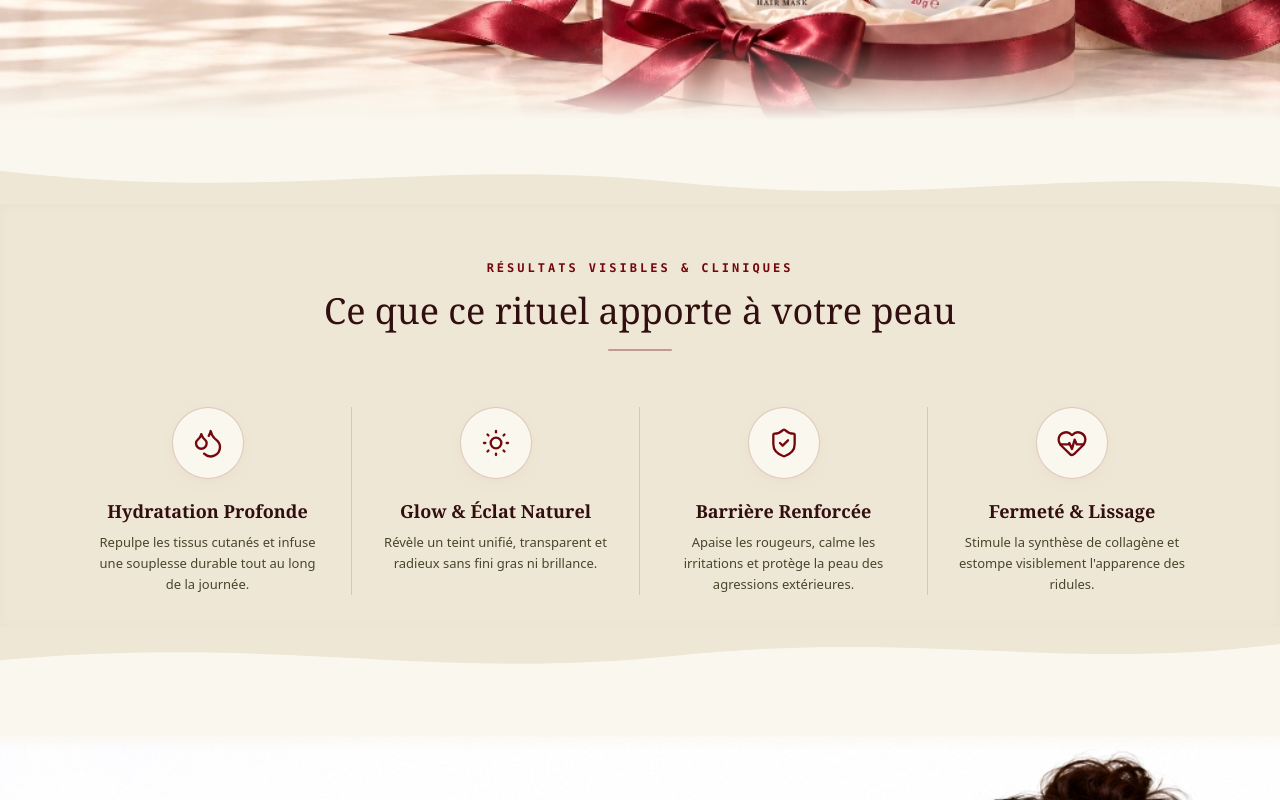
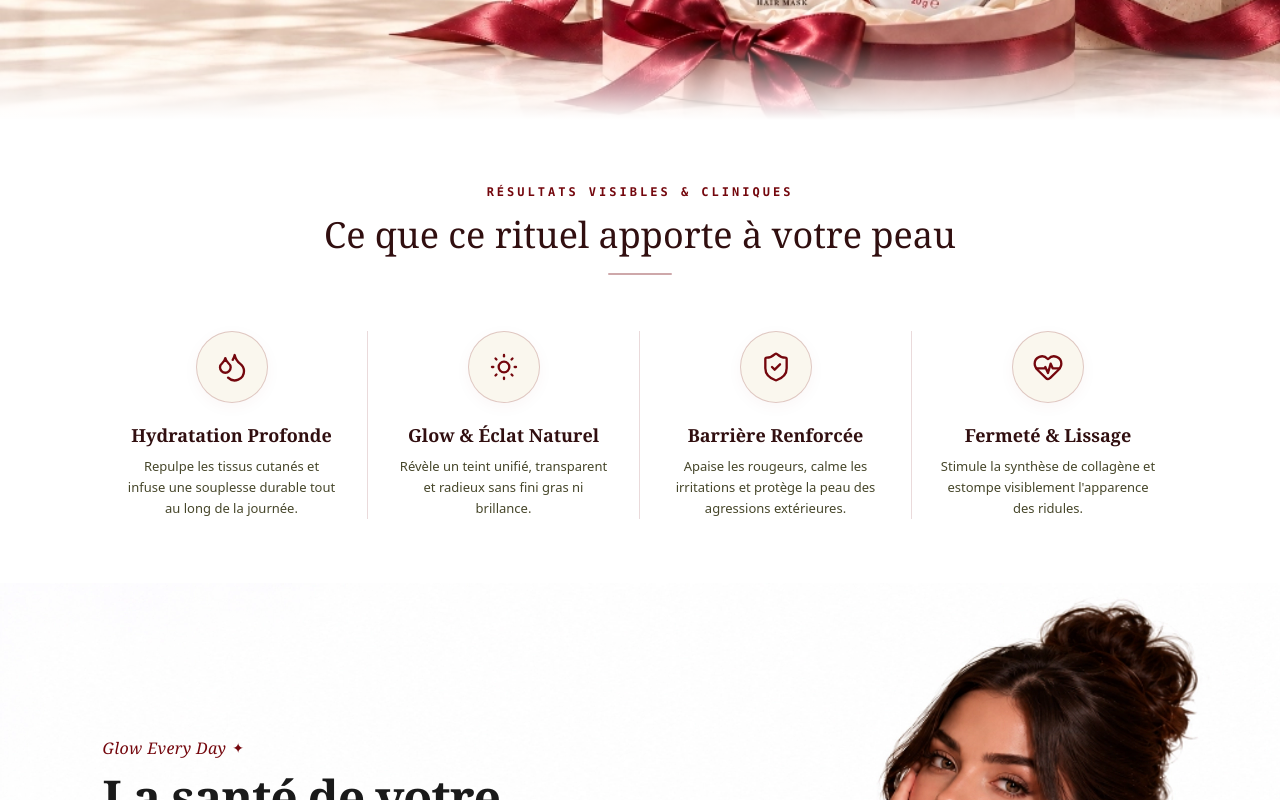
Before and after one commit to belmlikikram7-dev/les-packs, a Next.js app in the folder landing-page-2/: page / in a window 1280 px wide. Shown: the part 580-1380 px from the top of the page. Built offline with nearby package versions, Linux system fonts and the light colour scheme.

Commit message:
style: make middle sections clean white and remove waves to eliminate background seams with model photo

```diff
--- a/landing-page-2/components/Hero.tsx
+++ b/landing-page-2/components/Hero.tsx
@@ -29,8 +29,8 @@ export default function Hero() {
           sizes="100vw"
           className="object-cover object-[right_top]"
         />
-        {/* Soft light/cream bottom fade so the photo edge dissolves naturally into the background */}
-        <div className="absolute inset-x-0 bottom-0 h-14 sm:h-20 bg-gradient-to-b from-transparent via-[#FAF7EE]/40 to-[#FAF7EE] pointer-events-none" />
+        {/* Soft light/white bottom fade so the photo edge dissolves naturally into the white section */}
+        <div className="absolute inset-x-0 bottom-0 h-14 sm:h-20 bg-gradient-to-b from-transparent via-white/50 to-white pointer-events-none" />
       </div>
 
       {/* Main Container - Left-Aligned Headline, Gift Card & CTA Button (Lifted slightly up) */}
@@ -60,8 +60,8 @@ export default function Hero() {
               priority
               className="w-full h-auto object-cover"
             />
-            {/* Soft light/cream bottom fade on mobile image */}
-            <div className="absolute inset-x-0 bottom-0 h-10 bg-gradient-to-b from-transparent via-[#FAF7EE]/40 to-[#FAF7EE] pointer-events-none" />
+            {/* Soft light/white bottom fade on mobile image */}
+            <div className="absolute inset-x-0 bottom-0 h-10 bg-gradient-to-b from-transparent via-white/50 to-white pointer-events-none" />
           </div>
 
 
--- a/landing-page-2/components/PackIntro.tsx
+++ b/landing-page-2/components/PackIntro.tsx
@@ -28,30 +28,10 @@ export default function PackIntro() {
   ];
 
   return (
-    <section id="pack" className="relative pt-6 pb-2 lg:pt-8 lg:pb-2 bg-[#FAF7EE] text-[#310F10] overflow-hidden">
+    <section id="pack" className="relative py-12 lg:py-16 bg-white text-[#310F10] overflow-hidden">
+      <div className="max-w-6xl mx-auto px-4 sm:px-6 lg:px-8">
 
-
-      {/* Top Transition Wave */}
-      <div className="w-full overflow-hidden leading-none -mb-1">
-        <svg
-          viewBox="0 0 1440 120"
-          fill="none"
-          xmlns="http://www.w3.org/2000/svg"
-          className="w-full h-8 sm:h-12 lg:h-14 text-[#EFE7D5] preserve-3d"
-          preserveAspectRatio="none"
-        >
-          <path
-            d="M0,40 C320,110 480,10 760,65 C1040,120 1200,30 1440,75 L1440,120 L0,120 Z"
-            fill="currentColor"
-          />
-        </svg>
-      </div>
-
-      {/* Main Organic Wavy Beige Ribbon Container */}
-      <div className="bg-[#EFE7D5] pt-10 pb-6 sm:pt-14 sm:pb-8 px-4 sm:px-6 lg:px-8 relative shadow-[inset_0_2px_12px_rgba(49,15,16,0.03)]">
-        <div className="max-w-6xl mx-auto">
-
-          {/* Subtle Category Eyebrow & Main Title with LOWERED DIVIDER LINE */}
+        {/* Category Eyebrow & Main Title with Lowered Divider Line */}
         <div className="text-center max-w-2xl mx-auto mb-12 sm:mb-14">
           <span className="font-mono text-[11px] sm:text-xs uppercase font-bold tracking-[0.25em] text-[#74070D] block mb-3">
             Résultats Visibles & Cliniques
@@ -63,7 +43,7 @@ export default function PackIntro() {
           <div className="w-16 h-[2px] bg-[#74070D]/35 mx-auto rounded-full mt-4" />
         </div>
 
-          {/* 4 Pillars in a Flowing Row with Refined Separators (exact style from reference image) */}
+        {/* 4 Pillars in a Flowing Row with Refined Separators */}
         <div className="grid grid-cols-1 sm:grid-cols-2 lg:grid-cols-4 gap-8 lg:gap-0 lg:divide-x lg:divide-[#74070D]/15">
           {results.map((item, idx) => {
             const Icon = item.icon;
@@ -92,24 +72,6 @@ export default function PackIntro() {
         </div>
 
       </div>
-      </div>
-
-      {/* Bottom Transition Wave */}
-      <div className="w-full overflow-hidden leading-none -mt-1">
-        <svg
-          viewBox="0 0 1440 120"
-          fill="none"
-          xmlns="http://www.w3.org/2000/svg"
-          className="w-full h-8 sm:h-12 lg:h-14 text-[#EFE7D5]"
-          preserveAspectRatio="none"
-        >
-          <path
-            d="M0,0 L1440,0 L1440,45 C1200,105 1040,15 760,70 C480,125 320,25 0,80 Z"
-            fill="currentColor"
-          />
-        </svg>
-      </div>
-
     </section>
   );
 }
--- a/landing-page-2/components/ProductGrid.tsx
+++ b/landing-page-2/components/ProductGrid.tsx
@@ -15,18 +15,10 @@ export default function ProductGrid() {
   };
 
   return (
-    <section id="produits" className="pt-8 pb-10 lg:pt-12 lg:pb-14 bg-[#FAF7EE] text-[#310F10] relative overflow-hidden">
+    <section id="produits" className="pt-0 pb-10 lg:pb-14 bg-white text-[#310F10] relative overflow-hidden">
 
-      {/* 100% True Full-Width Edge-to-Edge Panoramic Image with smooth Top & Bottom transition */}
-      <div className="w-full relative overflow-hidden">
-
-        {/* Ultra-subtle micro top feather shadow (only 12-16px): blends the top edge without casting any shadow onto the hair */}
-        <div
-          className="absolute top-0 left-0 right-0 h-3 sm:h-4 z-10 pointer-events-none"
-          style={{
-            background: "linear-gradient(to bottom, #FAF7EE 0%, rgba(250, 247, 238, 0.4) 40%, transparent 100%)"
-          }}
-        />
+      {/* 100% True Full-Width Edge-to-Edge Panoramic Image seamless on white background */}
+      <div className="w-full relative overflow-hidden bg-white">
 
         <div className="relative w-full aspect-[1/1] xs:aspect-[5/4] sm:aspect-[1024/512] min-h-[350px] sm:min-h-0">
           <Image
```
Lines whose indentation alone changed are shown as unchanged.
